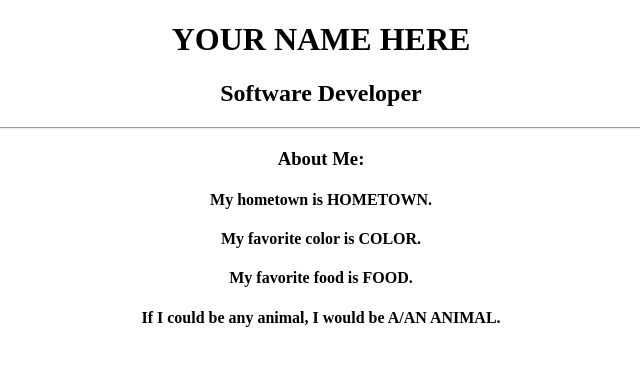
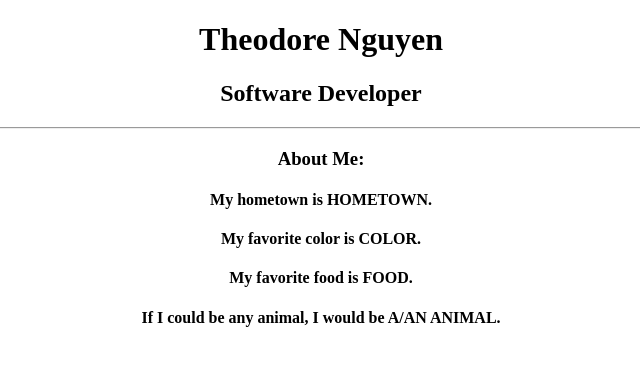
Before and after one commit to tn1121/github-practice, a plain HTML site: page index.html in a window 1280 px wide. Shown: the whole page, without its empty margins (319-959 px from the left). Drawn offline with Linux system fonts and the light colour scheme.

Commit message:
Update index.html

```diff
--- a/index.html
+++ b/index.html
@@ -7,7 +7,7 @@
 		  </head>
 		  <body>
 			<div align="center">
-				<h1>YOUR NAME HERE</h1>
+				<h1>Theodore Nguyen</h1>
 				<h2>Software Developer</h2>
 				<hr>
 				<h3>About Me:</h3>
```
